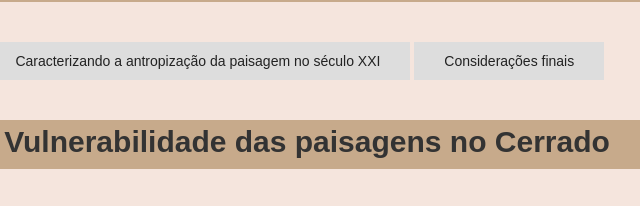
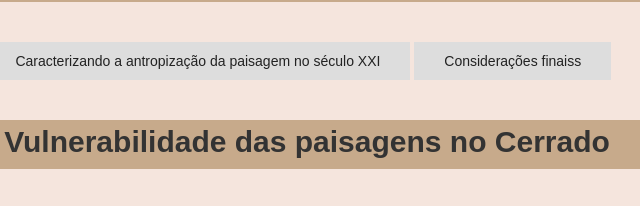
Before and after one commit to sergio-nogueira/desmatamentonocerrado, a plain HTML site: page index.html in a window 1280 px wide. Shown: the part 1967-2173 px from the top of the page, 333-973 px from the left. Drawn offline with nearby package versions, Linux system fonts and the light colour scheme; a script that the page names is missing.

Commit message:
Primeira versão

```diff
--- a/index.html
+++ b/index.html
@@ -130,7 +130,7 @@
             <div>Caracterizando a antropização da paisagem no século XXI</div>
           </a>
           <a data-w-tab="Tab 3" class="w-inline-block w-tab-link">
-            <div>Considerações finais</div>
+            <div>Considerações finaiss</div>
           </a>
         </div>
         <div class="w-tab-content">
```
